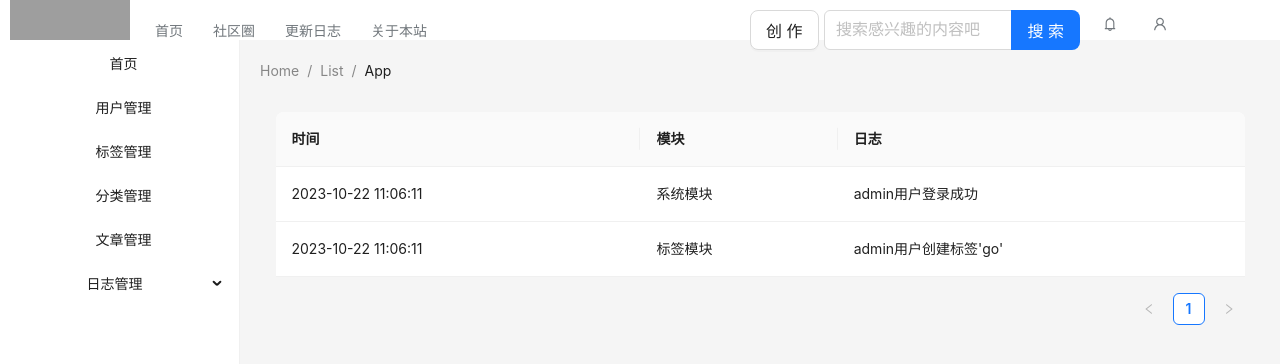
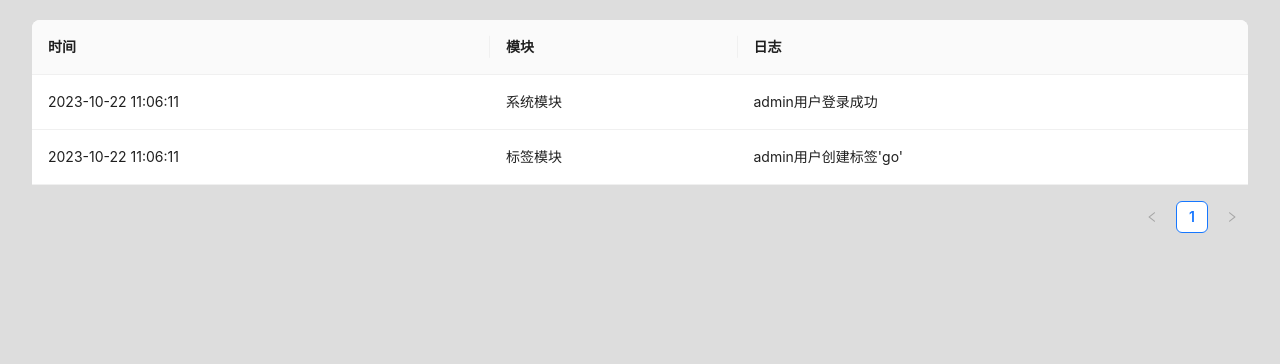
Before and after one commit to ricky97gr/web, a React (Create React App) app: page /admin/systemlog in a window 1280 px wide. Shown: the top 364 px of the page. Built offline with nearby package versions, Linux system fonts and the light colour scheme; grey boxes are pictures that could not be loaded.

Commit message:
🚩增加查询逻辑

```diff
--- a/src/App.tsx
+++ b/src/App.tsx
@@ -5,6 +5,8 @@ import CustomDropDown from './component/base/my-dropdown';
 
 import { BrowserRouter } from 'react-router-dom';
 import AdminRouter from './router/admin-index';
+import AdminLayout from './view/admin/layout/layout';
+import Admin from './view/admin/admin';
 
 
 const App = () => (
@@ -13,10 +15,8 @@ const App = () => (
     <BrowserRouter>
       <Router />
     </BrowserRouter>
-
     <BrowserRouter>
-      <AdminRouter />
-
+      <AdminRouter></AdminRouter>
     </BrowserRouter>
 
   </div>
--- a/src/router/index.tsx
+++ b/src/router/index.tsx
@@ -6,6 +6,12 @@ import Login from "../view/system/login";
 import Register from "../view/system/register";
 import Test from "../view/test";
 import CurrentUser from "../view/user/home";
+import AdminArticleView from "../view/admin/article/article";
+import AdminCategoryView from "../view/admin/category/category";
+import AdminOperationLogView from "../view/admin/log/operation-log";
+import AdminSystemLogView from "../view/admin/log/systemlog";
+import AdminTagView from "../view/admin/tag/tag";
+import AdminUserView from "../view/admin/user/user-view";
 
 
 
@@ -20,7 +26,7 @@ class Router extends Component {
         <Route path="/test" Component={Test}></Route>
         <Route path="/comment" Component={Comment}></Route>
         <Route path="/currentUser" Component={CurrentUser}></Route>
-        <Route path="/admin" Component={Admin}></Route>
+
 
       </Routes>
 
--- a/src/view/admin/admin.tsx
+++ b/src/view/admin/admin.tsx
@@ -18,7 +18,7 @@ import AdminLayout from './layout/layout';
 
 const Admin = () => {
   return (
-    <AdminLayout><></></AdminLayout>
+    <AdminLayout></AdminLayout>
   )
 }
 
--- a/src/view/admin/article/article.tsx
+++ b/src/view/admin/article/article.tsx
@@ -65,14 +65,14 @@ class AdminArticleView extends Component {
 
     render(): React.ReactNode {
         return (
-            <AdminLayout>
+            <>
                 <div className="table-context-body">
                     <div className="table-body">
                         <Table columns={colums} dataSource={dataResource}></Table>
                     </div>
                 </div>
 
-            </AdminLayout>
+            </>
 
 
         )
--- a/src/view/admin/category/category.tsx
+++ b/src/view/admin/category/category.tsx
@@ -1,9 +1,10 @@
-import { Button, Form, Input, Switch, Table } from "antd";
-import React, { Component, useState } from "react";
+import { Button, Form, Input, Switch, Table, message } from "antd";
+import React, { Component, useEffect, useState } from "react";
 import AdminLayout from "../layout/layout";
 import './../style/table-layout.css'
 import CustomDrawer from "../../../component/base/my-drawer";
 import { myFetch } from "../../../utils/fetch";
+import MyQuery from "../../../utils/query";
 const colums = [
     {
         title: "分类名",
@@ -17,8 +18,8 @@ const colums = [
     },
     {
         title: "添加者",
-        dataIndex: "who",
-        key: "who"
+        dataIndex: "creator",
+        key: "creator"
     },
     {
         title: "文章数量",
@@ -28,33 +29,11 @@ const colums = [
     {
         title: "操作",
         dataIndex: "action",
-        key: "action"
+        key: "action",
     },
 ]
 
-const dataResource = [
-    {
-        id: 1,
-        name: "后端开发",
-        who: "admin",
-        createTime: "2023-10-22 11:06:11",
-        usedByArticle: 10
-    },
-    {
-        id: 2,
-        name: "数据库",
-        who: "admin",
-        createTime: "2023-10-22 11:06:11",
-        usedByArticle: 0
-    },
-    {
-        id: 3,
-        name: "Kubernetes",
-        who: "admin",
-        createTime: "2023-10-22 11:06:11",
-        usedByArticle: 3
-    },
-]
+
 
 type NewCategory = {
     name: string
@@ -69,26 +48,45 @@ const AdminCategoryView = () => {
     const close = () => {
         setShow(false)
     }
+    const [dataResource, setDataResource] = useState()
 
     const addCategory = (values: any) => {
         console.log(values)
-        myFetch({ url: "/admin/category", options: { body: values, method: "POST" } }).then(
+        myFetch({ url: "/admin/category", options: { body: values, method: "POST" } }).then((data) => {
+            console.log(data)
+            if (data.body.code !== 200) {
+                message.error("新建分类失败")
+                return
+            }
+            message.success("成功新建分类")
+            close()
+            getAllCategory()
+        })
+
+    }
+
+    const getAllCategory = () => {
+        let param = MyQuery({})
+        myFetch({ url: "/admin/category", options: { method: "GET" }, params: param }).then(
             (data) => {
-                console.log(data)
+                setDataResource(data.body.result)
             }
         )
-        close()
     }
 
+    useEffect(() => {
+        getAllCategory()
+    }, [])
+
     return (
-        <AdminLayout>
+        <>
             <div className="table-context-body">
                 <div className="table-add-button"><Button size="large" onClick={open}>新增分类</Button></div>
                 <div className="table-body"><Table columns={colums} dataSource={dataResource}></Table></div>
             </div>
             <CustomDrawer title="新增分类" isOpen={isshow} UpdateValue={open}>
                 <Form onFinish={addCategory}>
-                    <Form.Item<NewCategory> label="名称" name="name">
+                    <Form.Item<NewCategory> label="名称" name="name" rules={[{ required: true, message: "请输入类别名称" }]}>
                         <Input></Input>
                     </Form.Item>
                     <Form.Item<NewCategory> label="启用" name="isShow">
@@ -98,7 +96,9 @@ const AdminCategoryView = () => {
                     <Button onClick={close}>取消</Button>
                 </Form>
             </CustomDrawer>
-        </AdminLayout>
+        </>
+
+
 
 
     )
--- a/src/view/admin/layout/layout.tsx
+++ b/src/view/admin/layout/layout.tsx
@@ -3,22 +3,25 @@ import React from 'react';
 import { Breadcrumb, Layout, Menu, theme } from 'antd';
 import AdminMenu from './admin-menu';
 import AdminHeader from './admin-header';
+import AdminRouter from '../../../router/admin-index';
+import { Content } from 'antd/es/layout/layout';
+import { BrowserRouter } from 'react-router-dom';
 
 
 
 const { Header, Sider, Footer } = Layout;
 
 
-const AdminLayout = ({ children }) => {
+const AdminLayout = () => {
     const {
         token: { colorBgContainer },
     } = theme.useToken();
-    return (<>
-
+    return (
+        <>
             <Layout style={{ height: "5%" }}>
-
-            <AdminHeader></AdminHeader>
-
+                <Header>
+                    {/* <AdminHeader></AdminHeader> */}
+                </Header>
             </Layout>
 
             <Layout style={{ height: "95%" }}>
@@ -31,7 +34,10 @@ const AdminLayout = ({ children }) => {
                         <Breadcrumb.Item>List</Breadcrumb.Item>
                         <Breadcrumb.Item>App</Breadcrumb.Item>
                     </Breadcrumb>
-                {children}
+                    <Content>
+
+                    </Content>
+
                     {/* <Footer style={{
                     textAlign: 'center', fontSize: 16, position: "absolute",
                     bottom: 0,padding:8,margin:"auto"
--- a/src/view/admin/log/operation-log.tsx
+++ b/src/view/admin/log/operation-log.tsx
@@ -45,11 +45,11 @@ const AdminOperationLogView = () => {
 
 
     return (
-        <AdminLayout>
+        <>
             <div className="table-context-body">
                 <div className="table-body"><Table columns={colums} dataSource={dataResource}></Table></div>
             </div>
-        </AdminLayout>
+        </>
 
 
     )
--- a/src/view/admin/log/systemlog.tsx
+++ b/src/view/admin/log/systemlog.tsx
@@ -46,11 +46,11 @@ const AdminSystemLogView = () => {
     }
 
     return (
-        <AdminLayout>
+        <>
             <div className="table-context-body">
                 <div className="table-body"><Table columns={colums} dataSource={dataResource}></Table></div>
             </div>
-        </AdminLayout>
+        </>
 
     )
 
--- a/src/view/admin/tag/tag.tsx
+++ b/src/view/admin/tag/tag.tsx
@@ -1,9 +1,11 @@
-import { Button, Form, Input, Switch, Table } from "antd";
-import React, { useState } from "react";
+import { Button, Form, Input, Switch, Table, message } from "antd";
+import React, { useEffect, useState } from "react";
 import AdminLayout from "../layout/layout";
 import './../style/table-layout.css';
 
 import CustomDrawer from "../../../component/base/my-drawer";
+import { myFetch } from "../../../utils/fetch";
+import MyQuery from "../../../utils/query";
 const colums = [
     {
         title: "标签名",
@@ -49,6 +51,11 @@ const dataResource = [
     },
 ]
 
+type NewTag = {
+    name: string
+    isShow: boolean
+}
+
 
 
 const AdminTagView = () => {
@@ -60,25 +67,53 @@ const AdminTagView = () => {
         setShow(false)
     }
 
+    const [dataResource, setDataResource] = useState()
+    const addTag = (values: any) => {
+        console.log(values)
+        myFetch({ url: "/admin/tags", options: { body: values, method: "POST" } }).then((data) => {
+            if (data.body.code !== 200) {
+                message.error("新建标签失败")
+                return
+            }
+            message.success("成功新建标签")
+            close()
+            getAllTag()
+        })
 
+    }
+
+    const getAllTag = () => {
+        let param = MyQuery({})
+        myFetch({ url: "/admin/tags", options: { method: "GET" }, params: param }).then(
+            (data) => {
+                console.log(data.body.result)
+                setDataResource(data.body.result)
+            }
+        )
+    }
+
+    useEffect(() => {
+        getAllTag()
+    }, [])
     return (
-        <AdminLayout>
+        <>
             <div className="table-context-body">
                 <div className="table-add-button"><Button size="large" onClick={open}>新增</Button></div>
                 <div className="table-body"><Table columns={colums} dataSource={dataResource}></Table></div>
             </div>
             <CustomDrawer title="新增标签" isOpen={isshow} UpdateValue={open}>
-                <Form>
-                    <Form.Item label="名称">
+                <Form onFinish={addTag}>
+                    <Form.Item<NewTag> label="名称" name="name" rules={[{ required: true, message: "请输入标签名称" }]}>
                         <Input></Input>
                     </Form.Item>
-                    <Form.Item label="启用">
+                    <Form.Item<NewTag> label="启用" name="isShow">
                         <Switch defaultChecked></Switch>
                     </Form.Item>
+                    <Button htmlType="submit">确定</Button>
                     <Button onClick={close}>取消</Button>
                 </Form>
             </CustomDrawer>
-        </AdminLayout>
+        </>
     )
 }
 
--- a/src/view/admin/user/user-view.tsx
+++ b/src/view/admin/user/user-view.tsx
@@ -85,12 +85,12 @@ const AdminUserView = () => {
         getAllUser()
     }, [])
     return (
-        <AdminLayout>
+        <>
             <div className="table-context-body">
                 <div className="table-add-button"><Button size="large">新增用户</Button></div>
                 <div className="table-body"><Table columns={colums} dataSource={dataRes}></Table></div>
             </div>
-        </AdminLayout>
+        </>
     )
 }
 
```
Also changed, not shown: src/router/admin-index.tsx (+8 -5 lines). Lines whose indentation alone changed are shown as unchanged.
